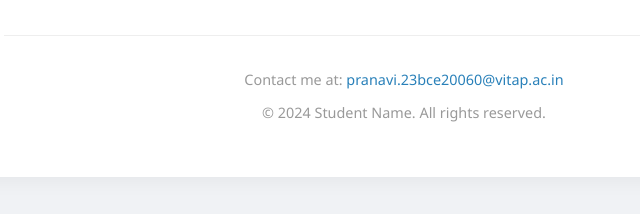
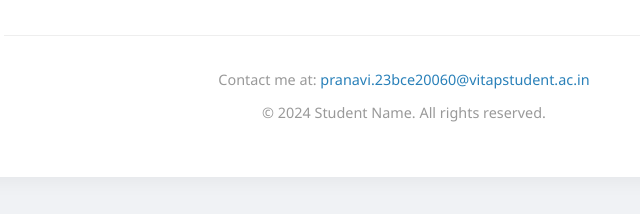
Before and after one commit to Pranavi-0060/WEB-TECHNOLOGIES, a plain HTML site: page LAB - 1/Exercise-5.html in a window 1280 px wide. Shown: the part 884-1098 px from the top of the page, 236-876 px from the left. Drawn offline with Linux system fonts and the light colour scheme.

Commit message:
Update Exercise-5.html

```diff
--- a/LAB - 1/Exercise-5.html
+++ b/LAB - 1/Exercise-5.html
@@ -142,7 +142,7 @@
         </section>
 
         <footer>
-            <p>Contact me at: <a href="mailto:student@vitap.ac.in">pranavi.23bce20060@vitap.ac.in</a></p>
+            <p>Contact me at: <a href="mailto:student@vitap.ac.in">pranavi.23bce20060@vitapstudent.ac.in</a></p>
             <p>&copy; 2024 Student Name. All rights reserved.</p>
         </footer>
     </div>
```
